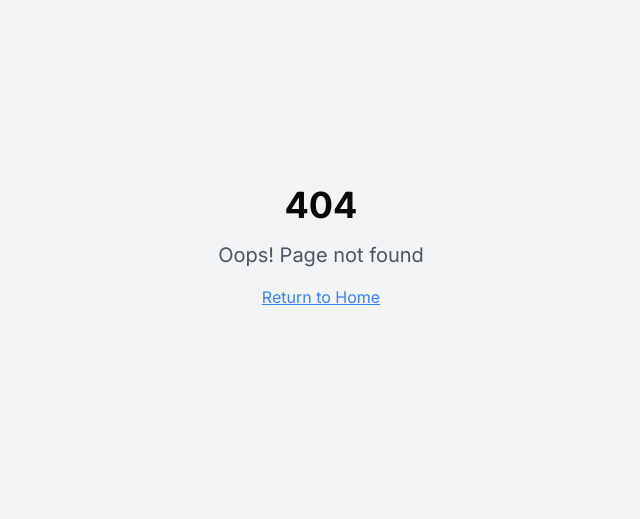
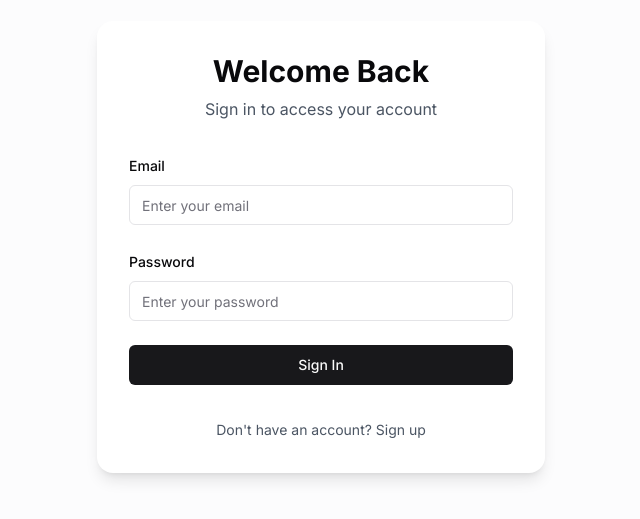
Before and after one commit to Abdulrahmanisk/creator-reactor, a React (Vite) app: page /auth in a window 1280 px wide. Before the commit this address had no page. Shown: the part 153-672 px from the top of the page, without its empty margins (319-959 px from the left). Built offline with nearby package versions, Linux system fonts and the light colour scheme.

Commit message:
Enable feature
The feature is now enabled.

```diff
--- a/src/App.tsx
+++ b/src/App.tsx
@@ -1,9 +1,13 @@
+
 import { Toaster } from "@/components/ui/toaster";
 import { Toaster as Sonner } from "@/components/ui/sonner";
 import { TooltipProvider } from "@/components/ui/tooltip";
 import { QueryClient, QueryClientProvider } from "@tanstack/react-query";
 import { BrowserRouter, Routes, Route } from "react-router-dom";
+import { AuthProvider } from "@/contexts/AuthContext";
+import { ProtectedRoute } from "@/components/ProtectedRoute";
 import Index from "./pages/Index";
+import Auth from "./pages/Auth";
 import NotFound from "./pages/NotFound";
 
 const queryClient = new QueryClient();
@@ -14,11 +18,20 @@ const App = () => (
       <Toaster />
       <Sonner />
       <BrowserRouter>
-        <Routes>
-          <Route path="/" element={<Index />} />
-          {/* ADD ALL CUSTOM ROUTES ABOVE THE CATCH-ALL "*" ROUTE */}
-          <Route path="*" element={<NotFound />} />
-        </Routes>
+        <AuthProvider>
+          <Routes>
+            <Route path="/auth" element={<Auth />} />
+            <Route
+              path="/"
+              element={
+                <ProtectedRoute>
+                  <Index />
+                </ProtectedRoute>
+              }
+            />
+            <Route path="*" element={<NotFound />} />
+          </Routes>
+        </AuthProvider>
       </BrowserRouter>
     </TooltipProvider>
   </QueryClientProvider>
--- /dev/null
+++ b/src/components/ProtectedRoute.tsx
@@ -0,0 +1,17 @@
+
+import { useAuth } from "@/contexts/AuthContext";
+import { Navigate } from "react-router-dom";
+
+export const ProtectedRoute = ({ children }: { children: React.ReactNode }) => {
+  const { user, loading } = useAuth();
+
+  if (loading) {
+    return <div>Loading...</div>;
+  }
+
+  if (!user) {
+    return <Navigate to="/auth" replace />;
+  }
+
+  return <>{children}</>;
+};
--- /dev/null
+++ b/src/contexts/AuthContext.tsx
@@ -0,0 +1,106 @@
+
+import { createContext, useContext, useEffect, useState } from "react";
+import { Session, User } from "@supabase/supabase-js";
+import { supabase } from "@/integrations/supabase/client";
+import { useNavigate } from "react-router-dom";
+import { toast } from "sonner";
+
+interface AuthContextType {
+  session: Session | null;
+  user: User | null;
+  signIn: (email: string, password: string) => Promise<void>;
+  signUp: (email: string, password: string) => Promise<void>;
+  signOut: () => Promise<void>;
+  loading: boolean;
+}
+
+const AuthContext = createContext<AuthContextType | undefined>(undefined);
+
+export const AuthProvider = ({ children }: { children: React.ReactNode }) => {
+  const [session, setSession] = useState<Session | null>(null);
+  const [user, setUser] = useState<User | null>(null);
+  const [loading, setLoading] = useState(true);
+  const navigate = useNavigate();
+
+  useEffect(() => {
+    // Get initial session
+    supabase.auth.getSession().then(({ data: { session } }) => {
+      setSession(session);
+      setUser(session?.user ?? null);
+      setLoading(false);
+    });
+
+    // Listen for auth changes
+    const {
+      data: { subscription },
+    } = supabase.auth.onAuthStateChange((event, session) => {
+      setSession(session);
+      setUser(session?.user ?? null);
+      setLoading(false);
+
+      if (event === "SIGNED_IN") {
+        navigate("/");
+      }
+      if (event === "SIGNED_OUT") {
+        navigate("/auth");
+      }
+    });
+
+    return () => subscription.unsubscribe();
+  }, [navigate]);
+
+  const signIn = async (email: string, password: string) => {
+    try {
+      const { error } = await supabase.auth.signInWithPassword({
+        email,
+        password,
+      });
+      if (error) throw error;
+      toast.success("Successfully signed in!");
+    } catch (error: any) {
+      toast.error(error.message);
+      throw error;
+    }
+  };
+
+  const signUp = async (email: string, password: string) => {
+    try {
+      const { error } = await supabase.auth.signUp({
+        email,
+        password,
+      });
+      if (error) throw error;
+      toast.success("Successfully signed up! Please check your email.");
+    } catch (error: any) {
+      toast.error(error.message);
+      throw error;
+    }
+  };
+
+  const signOut = async () => {
+    try {
+      const { error } = await supabase.auth.signOut();
+      if (error) throw error;
+      toast.success("Successfully signed out!");
+    } catch (error: any) {
+      toast.error(error.message);
+      throw error;
+    }
+  };
+
+  return (
+    <AuthContext.Provider
+      value={{ session, user, signIn, signUp, signOut, loading }}
+    >
+      {children}
+    </AuthContext.Provider>
+  );
+};
+
+export const useAuth = () => {
+  const context = useContext(AuthContext);
+  if (context === undefined) {
+    throw new Error("useAuth must be used within an AuthProvider");
+  }
+  return context;
+};
--- /dev/null
+++ b/src/pages/Auth.tsx
@@ -0,0 +1,107 @@
+
+import { useState } from "react";
+import { useAuth } from "@/contexts/AuthContext";
+import { Navigate } from "react-router-dom";
+import { Button } from "@/components/ui/button";
+import { Input } from "@/components/ui/input";
+import { Label } from "@/components/ui/label";
+import { motion } from "framer-motion";
+
+const Auth = () => {
+  const [isSignUp, setIsSignUp] = useState(false);
+  const [email, setEmail] = useState("");
+  const [password, setPassword] = useState("");
+  const [loading, setLoading] = useState(false);
+  const { signIn, signUp, user } = useAuth();
+
+  // Redirect if user is already logged in
+  if (user) {
+    return <Navigate to="/" replace />;
+  }
+
+  const handleSubmit = async (e: React.FormEvent) => {
+    e.preventDefault();
+    setLoading(true);
+    try {
+      if (isSignUp) {
+        await signUp(email, password);
+      } else {
+        await signIn(email, password);
+      }
+    } catch (error) {
+      console.error(error);
+    } finally {
+      setLoading(false);
+    }
+  };
+
+  return (
+    <div className="min-h-screen flex items-center justify-center bg-gray-50/50 px-4">
+      <motion.div
+        initial={{ opacity: 0, y: 20 }}
+        animate={{ opacity: 1, y: 0 }}
+        transition={{ duration: 0.5 }}
+        className="bg-white p-8 rounded-2xl shadow-lg max-w-md w-full space-y-8"
+      >
+        <div className="text-center">
+          <h2 className="text-3xl font-bold">
+            {isSignUp ? "Create an Account" : "Welcome Back"}
+          </h2>
+          <p className="text-gray-600 mt-2">
+            {isSignUp
+              ? "Sign up to start managing your finances"
+              : "Sign in to access your account"}
+          </p>
+        </div>
+
+        <form onSubmit={handleSubmit} className="space-y-6">
+          <div className="space-y-2">
+            <Label htmlFor="email">Email</Label>
+            <Input
+              id="email"
+              type="email"
+              value={email}
+              onChange={(e) => setEmail(e.target.value)}
+              placeholder="Enter your email"
+              required
+            />
+          </div>
+
+          <div className="space-y-2">
+            <Label htmlFor="password">Password</Label>
+            <Input
+              id="password"
+              type="password"
+              value={password}
+              onChange={(e) => setPassword(e.target.value)}
+              placeholder="Enter your password"
+              required
+            />
+          </div>
+
+          <Button className="w-full" type="submit" disabled={loading}>
+            {loading
+              ? "Loading..."
+              : isSignUp
+              ? "Create Account"
+              : "Sign In"}
+          </Button>
+        </form>
+
+        <div className="text-center">
+          <button
+            type="button"
+            onClick={() => setIsSignUp(!isSignUp)}
+            className="text-sm text-gray-600 hover:text-gray-900"
+          >
+            {isSignUp
+              ? "Already have an account? Sign in"
+              : "Don't have an account? Sign up"}
+          </button>
+        </div>
+      </motion.div>
+    </div>
+  );
+};
+
+export default Auth;
--- a/src/pages/Index.tsx
+++ b/src/pages/Index.tsx
@@ -1,10 +1,28 @@
 
 import { motion } from "framer-motion";
-import { ArrowRight, LineChart, Shield, Zap } from "lucide-react";
+import { ArrowRight, LineChart, LogOut, Shield, Zap } from "lucide-react";
+import { useAuth } from "@/contexts/AuthContext";
+import { Button } from "@/components/ui/button";
 
 const Index = () => {
+  const { signOut } = useAuth();
+
   return (
     <div className="min-h-screen w-full overflow-hidden">
+      {/* Navigation */}
+      <nav className="container mx-auto px-4 py-4">
+        <div className="flex justify-end">
+          <Button
+            variant="ghost"
+            onClick={() => signOut()}
+            className="text-gray-600 hover:text-gray-900"
+          >
+            <LogOut className="mr-2 h-4 w-4" />
+            Sign Out
+          </Button>
+        </div>
+      </nav>
+
       {/* Hero Section */}
       <section className="container mx-auto px-4 pt-20 pb-32">
         <motion.div
```
